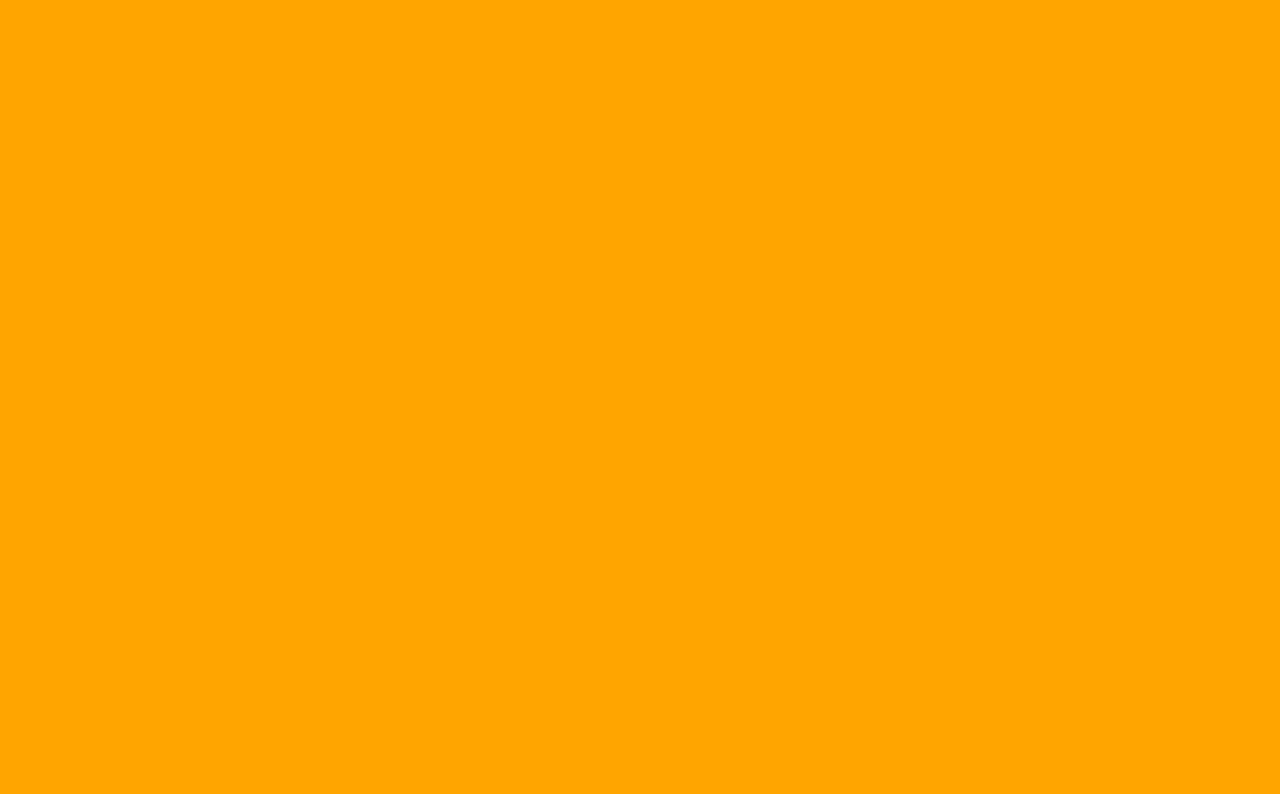
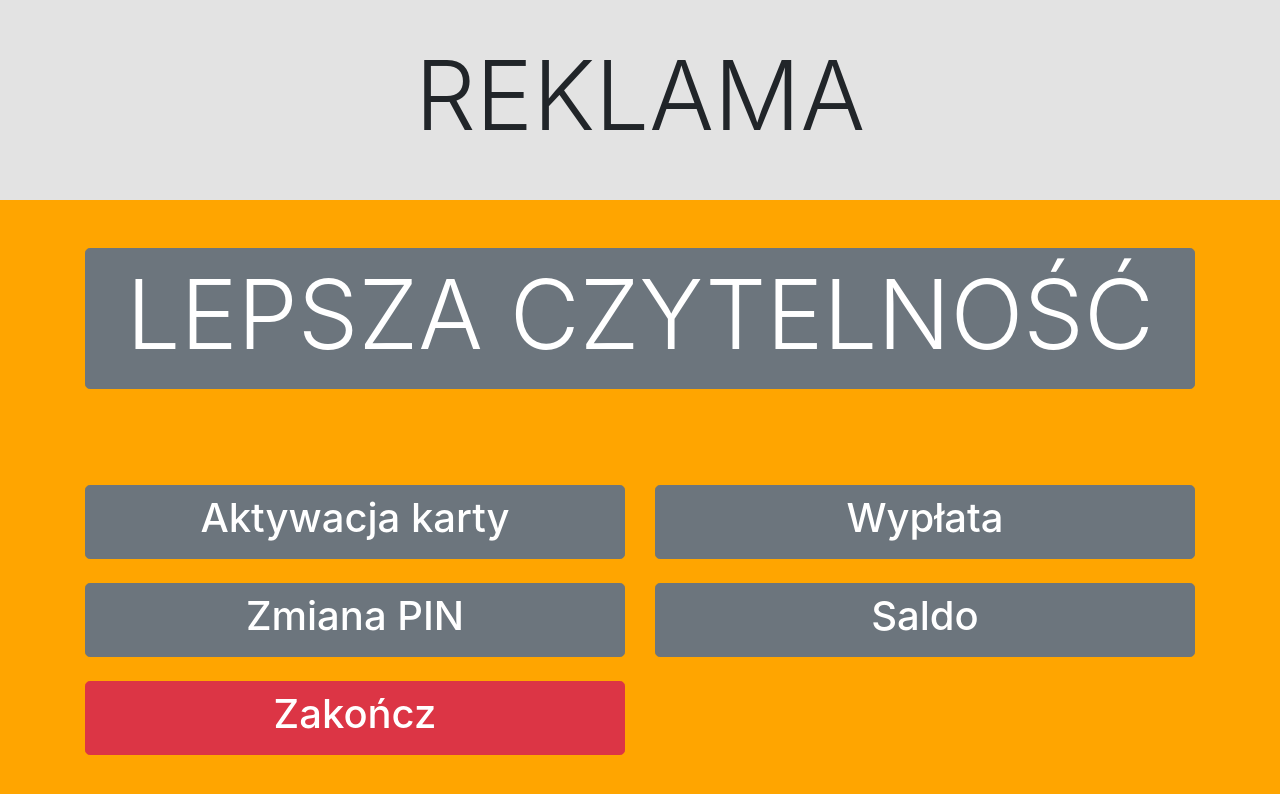
Before and after one commit to janb96/interfejsy_graficzne_UJ, a React (Create React App) app in the folder frontend/: page /v3 in a window 1280 px wide. Shown: the top 794 px of the page. Built offline with nearby package versions, Linux system fonts and the light colour scheme.

Commit message:
[NF] New view - v3

```diff
--- a/frontend/src/App.js
+++ b/frontend/src/App.js
@@ -3,6 +3,7 @@ import { BrowserRouter, Route, Switch } from 'react-router-dom';
 
 import Home from './components/home/Home';
 import V2 from './components/v2/V2';
+import V3 from './components/v3/V3';
 
 import './App.css';
 class App extends Component {
@@ -13,6 +14,7 @@ class App extends Component {
           <Switch>
             <Route exact path='/' component={Home}/>
             <Route exact path='/v2' component={V2}/>
+            <Route exact path='/v3' component={V3}/>
           </Switch>
         </BrowserRouter>
     );
--- a/frontend/src/components/home/Home.js
+++ b/frontend/src/components/home/Home.js
@@ -22,12 +22,11 @@ class Home extends Component {
                 </div>
                 <div id="dol25">
                     <h1 className="display-1">Wprowadź kartę</h1>
-                    <br/>
                     <div className="row">
                         <div className="col-3">
                         </div>
                         <div className="col-6">
-                            <button type="button" className="btn btn-secondary btn-lg btn-block">Language</button>
+                            <button type="button" className="btn btn-secondary btn-lg btn-block"><h1>Language</h1></button>
                         </div>
                         <div className="col-3">
                         </div>
--- a/frontend/src/components/v2/V2.js
+++ b/frontend/src/components/v2/V2.js
@@ -38,16 +38,16 @@ class V2 extends Component {
                     <br/>
                     <br/>
                     <br/>
-                    <br/>
-                    <br/>
+                    <div className="container">
                         <div className="row">
                             <div className="col-4">
-                            <button type="button" className="btn btn-danger btn-lg btn-block">Cofnij</button>
+                                <button type="button" className="btn btn-danger btn-lg btn-block"><h1>Cofnij</h1></button>
                             </div>
                             <div className="col-4">
                             </div>
                             <div className="col-4">
-                            <button type="button" className="btn btn-success btn-lg btn-block">Zatwierdź</button>
+                                <button type="button" className="btn btn-success btn-lg btn-block"><h1>Zatwierdź</h1></button>
+                            </div>
                         </div>
                     </div>
                 </div>
--- /dev/null
+++ b/frontend/src/components/v3/V3.js
@@ -0,0 +1,65 @@
+import React, {Component} from 'react';
+import axios from 'axios';
+
+class V3 extends Component {
+
+    constructor() {
+        super();
+        this.state = {
+        };
+    }
+
+    componentDidMount() {
+
+
+    }
+
+    render() {
+        return (
+            <div id="root">
+                <div id="reklama25">
+                    <h1 className="display-1">REKLAMA</h1>
+                </div>
+                <div id="dol75">
+                    <div className="container">
+                        <br/>
+                        <br/>
+                        <button type="button" className="btn btn-secondary btn-lg btn-block"><h1 className="display-1">LEPSZA CZYTELNOŚĆ</h1></button>
+                        <br/>
+                        <br/>
+                        <br/>
+                        <br/>
+                        <div className="row">
+                            <div className="col-6">
+                                <button type="button" className="btn btn-secondary btn-lg btn-block"><h1>Aktywacja karty</h1></button>
+                            </div>
+                            <div className="col-6">
+                                <button type="button" className="btn btn-secondary btn-lg btn-block"><h1>Wypłata</h1></button>
+                            </div>
+                        </div>
+                        <br/>
+                        <div className="row">
+                            <div className="col-6">
+                                <button type="button" className="btn btn-secondary btn-lg btn-block"><h1>Zmiana PIN</h1></button>
+                            </div>
+                            <div className="col-6">
+                                <button type="button" className="btn btn-secondary btn-lg btn-block"><h1>Saldo</h1></button>
+                            </div>
+                        </div>
+                        <br/>
+                        <div className="row">
+                            <div className="col-6">
+                                <button type="button" className="btn btn-danger btn-lg btn-block"><h1>Zakończ</h1></button>
+                            </div>
+                            <div className="col-6">
+                            </div>
+                        </div>
+
+                    </div>
+                </div>
+            </div>
+        );
+    }
+}
+
+export default V3;
--- a/frontend/src/index.css
+++ b/frontend/src/index.css
@@ -41,6 +41,17 @@ input {
   	align-items: center;
 }
 
+#reklama25 {
+	background-color: #E3E3E3;
+	height: 25%;
+	margin: auto;
+	width: 100%;
+	position: relative;
+	display: flex;
+	justify-content: center;
+  	align-items: center;
+}
+
 #dol25 {
 	background-color: orange;
 	height: 25%;
@@ -58,3 +69,26 @@ input {
 	position: relative;
 	text-align: center;
 }
+
+#dol75 {
+	background-color: orange;
+	height: 75%;
+	margin: auto;
+	width: 100%;
+	position: relative;
+	text-align: center;
+}
+
+.button {
+  background-color: #4CAF50; /* Green */
+  border: none;
+  color: white;
+  padding: 15px 32px;
+  text-align: center;
+  text-decoration: none;
+  display: inline-block;
+  margin: 4px 2px;
+  cursor: pointer;
+}
+
+.button1 {font-size: 10px;}
```
Lines whose indentation alone changed are shown as unchanged.
